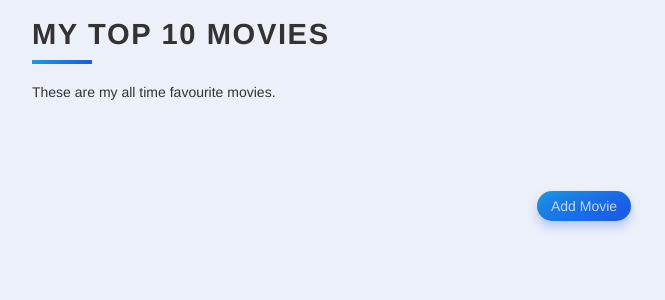
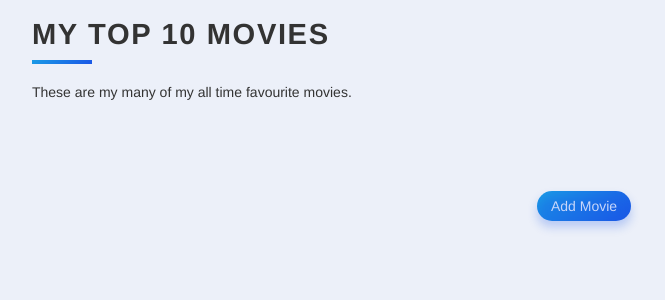
Before and after one commit to garymdmd/books, a Flask app: page / in a window 1280 px wide. Shown: the top 300 px of the page, without its empty margins (56-721 px from the left). Run offline with Flask 2, Linux system fonts and the light colour scheme; data that the repository does not hold is empty; some libraries are stand-ins or nearby versions.

```diff
--- a/templates/index.html
+++ b/templates/index.html
@@ -14,7 +14,7 @@
 {% block content %}
 <div class="container">
   <h1 class="heading">My Top 10 Movies</h1>
-  <p class="description">These are my all time favourite movies.</p>
+  <p class="description">These are my many of my all time favourite movies.</p>
     {% for movie in movies %}
   <div class="card" >
     <div class="front" style="background-image: url('{{movie.img_url}}');">
```
